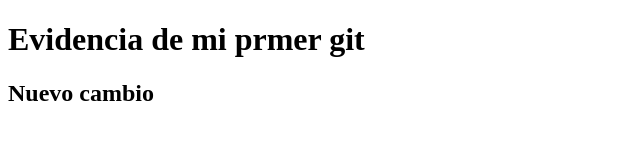
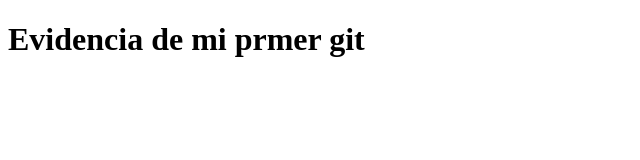
Before and after one commit to jahsinfb/mi-primer-git, a plain HTML site: page index.html in a window 1280 px wide. Shown: the whole page, without its empty margins (0-640 px from the left). Drawn offline with Linux system fonts and the light colour scheme.

Commit message:
Eliminado h2

```diff
--- a/index.html
+++ b/index.html
@@ -7,6 +7,5 @@
 </head>
 <body>
 <h1>Evidencia de  mi prmer git</h1>
-<h2>Nuevo cambio </h2>
-</body>
+
 </html>
```
